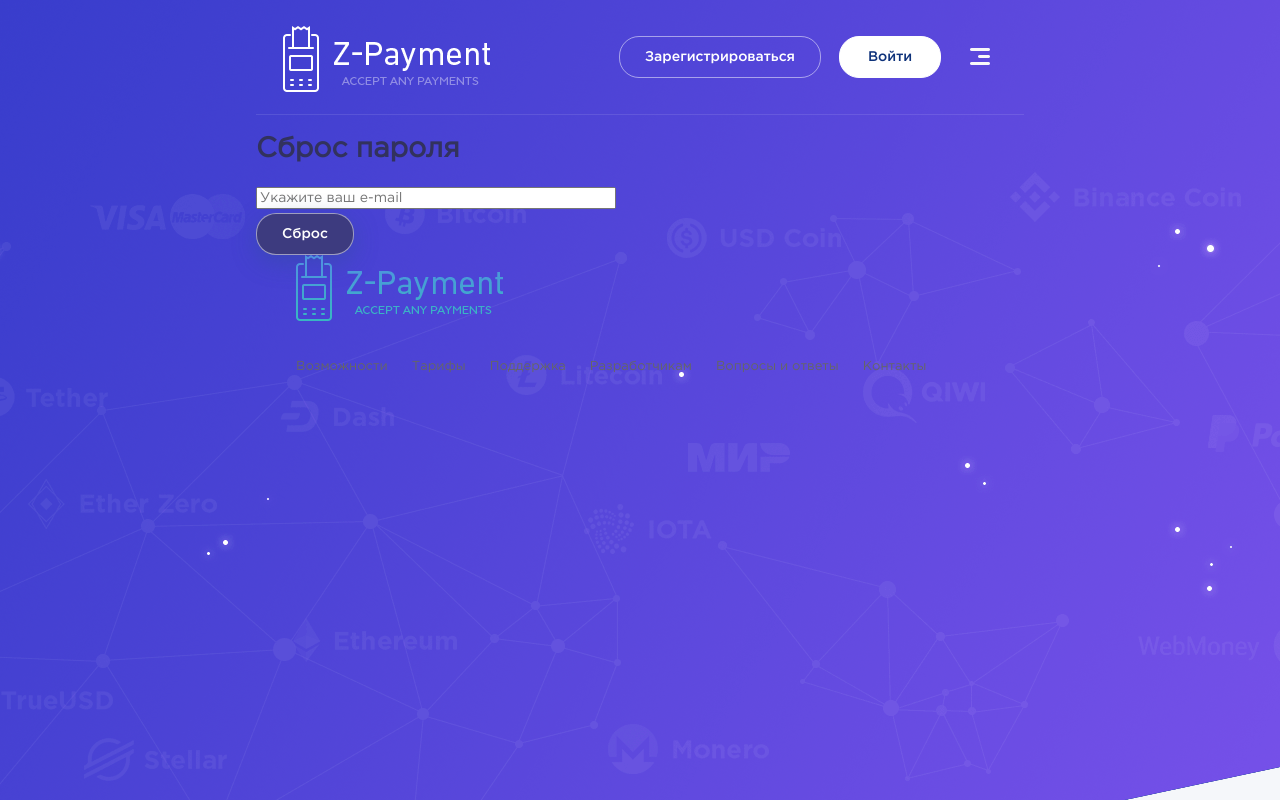
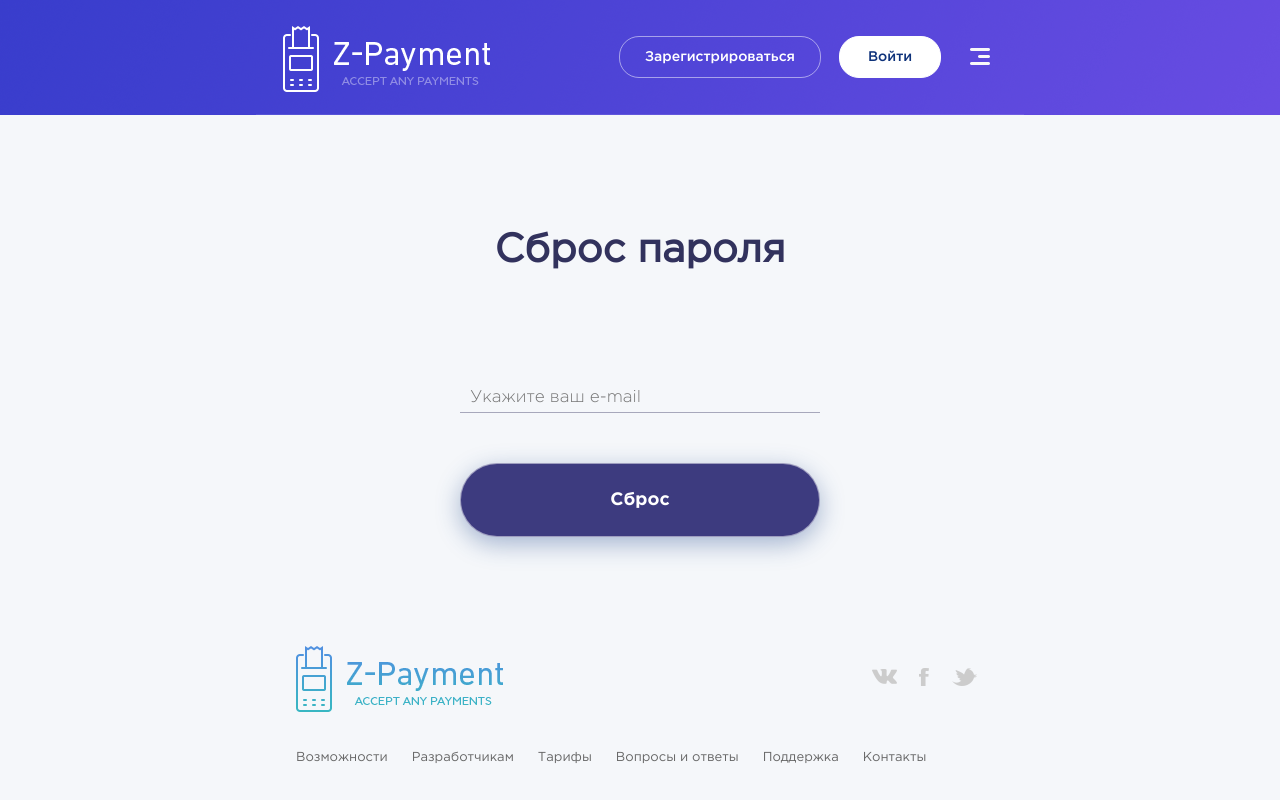
Before and after one commit to Aksnv/zpayment, a plain HTML site: page reset.html in a window 1280 px wide. Drawn offline with Linux system fonts and the light colour scheme.

Commit message:
Стилизовал reset

```diff
--- a/reset.html
+++ b/reset.html
@@ -15,8 +15,8 @@
   <link rel="icon" type="image/png" sizes="32x32" href="favicon-32x32.png">
   <link rel="icon" type="image/png" sizes="16x16" href="favicon-16x16.png">
 </head>
-<body>
-  <header class="page-header">
+<body class="inner-page">
+  <header class="page-header page-header_inner">
     <nav class="main-navigation page-header__main-navigation">
       <div class="container container_page-header">
         <a class="logo main-navigation__logo" href="index.html">
@@ -66,12 +66,12 @@
       </ul>
     </nav>
   </header>
-  <main class="page-content">
+  <main class="page-content page-content_inner">
     <section class="reset container">
       <h1 class="reset__header">Сброс пароля</h1>
       <form class="reset-form reset__form">
         <input class="reset-form__field reset-form__field_text reset-form__field_email" type="text" name="reset-form__field_email" placeholder="Укажите ваш e-mail">
-        <button class="button button_blue reset-form__button reset-form__button_submit" type="submit">Сброс</button>
+        <button class="button button_big button_blue reset-form__button reset-form__button_submit" type="submit">Сброс</button>
       </form>
     </section>
   </main>
@@ -81,17 +81,17 @@
     </a>
     <ul class="socials page-footer__socials">
       <li class="socials__item">
-        <a class="socials__link" href="#">
+        <a class="socials__link socials__link_vkontakte" href="#">
           <span class="visually-hidden">Вконтакте</span>
         </a>
       </li>
       <li class="socials__item">
-        <a class="socials__link" href="#">
+        <a class="socials__link socials__link_facebook" href="#">
           <span class="visually-hidden">Фейсбук</span>
         </a>
       </li>
       <li class="socials__item">
-        <a class="socials__link" href="#">
+        <a class="socials__link socials__link_twitter" href="#">
           <span class="visually-hidden">Твиттер</span>
         </a>
       </li>
@@ -101,16 +101,16 @@
         <a class="site-navigation__link site-navigation__link_footer" href="#">Возможности</a>
       </li>
       <li class="site-navigation__item site-navigation__item_footer">
+        <a class="site-navigation__link site-navigation__link_footer" href="#">Разработчикам</a>
+      </li>
+      <li class="site-navigation__item site-navigation__item_footer">
         <a class="site-navigation__link site-navigation__link_footer" href="#">Тарифы</a>
       </li>
       <li class="site-navigation__item site-navigation__item_footer">
-        <a class="site-navigation__link site-navigation__link_footer" href="#">Поддержка</a>
+        <a class="site-navigation__link site-navigation__link_footer" href="#">Вопросы и ответы</a>
       </li>
       <li class="site-navigation__item site-navigation__item_footer">
-        <a class="site-navigation__link site-navigation__link_footer" href="#">Разработчикам</a>
-      </li>
-      <li class="site-navigation__item site-navigation__item_footer">
-        <a class="site-navigation__link site-navigation__link_footer" href="#">Вопросы и ответы</a>
+        <a class="site-navigation__link site-navigation__link_footer" href="#">Поддержка</a>
       </li>
       <li class="site-navigation__item site-navigation__item_footer">
         <a class="site-navigation__link site-navigation__link_footer" href="#">Контакты</a>
--- a/styles/desktop.css
+++ b/styles/desktop.css
@@ -117,6 +117,10 @@
 
 
   /* ------------- Main content ------------- */
+
+  .page-content_inner {
+    justify-content: flex-start;
+  }
 
   .controls__button_back {
     margin-left: 0;
@@ -427,6 +431,12 @@
     margin-bottom: 37px;
   }
 
+  /* ------------- Reset ------------- */
+
+  .reset {
+    padding-top: 159px;
+  }
+
 
   /* ------------- Footer ------------- */
 
--- a/styles/mobile.css
+++ b/styles/mobile.css
@@ -4,6 +4,22 @@ body {
   background-image: url(../images/backgrounds/bg-top.png),
                     url(../images/backgrounds/bg-middle.png);
   background-position: center top, center 1903px;
+}
+
+.inner-page {
+  display: -webkit-flex;
+  display: -moz-flex;
+  display: -ms-flex;
+  display: -o-flex;
+  display: flex;
+  -webkit-flex-direction: column;
+  -moz-flex-direction: column;
+  -ms-flex-direction: column;
+  -o-flex-direction: column;
+  flex-direction: column;
+  height: 100vh;
+
+  background-image: none;
 }
 
 .container {
@@ -19,6 +35,12 @@ body {
   /*color: #ffffff;
 
   background-color: #4d44d6;*/
+}
+
+.page-header_inner {
+  background-image: url(../images/backgrounds/bg-top.png);
+  background-repeat: no-repeat;
+  background-position: center top;
 }
 
 .container_page-header {
@@ -279,6 +301,21 @@ body {
 
 
 /* ------------- Main content ------------- */
+
+.page-content_inner {
+  display: -webkit-flex;
+  display: -moz-flex;
+  display: -ms-flex;
+  display: -o-flex;
+  display: flex;
+  -webkit-flex-direction: column;
+  -moz-flex-direction: column;
+  -ms-flex-direction: column;
+  -o-flex-direction: column;
+  flex-direction: column;
+  justify-content: center;
+  flex-grow: 1;
+}
 
 .indicators {
   display: -webkit-flex;
@@ -1185,8 +1222,37 @@ body {
 
 /* ------------- Reset ------------- */
 
+.reset {
+  padding: 0 20px;
+}
+
+.reset__header {
+  margin: 0;
+  margin-bottom: 18px;
+
+  font-size: 25px;
+  line-height: 40px;
+  text-align: center;
+}
+
 .reset-form__field_text {
   width: 100%;
+  margin-bottom: 30px;
+  padding: 0 10px;
+
+  font-family: "GothamPro-Light", "Arial", sans-serif;
+  font-size: 17px;
+  line-height: 28px;
+
+  background-color: transparent;
+  border: none;
+  border-bottom: 1px solid #a7a8bb;
+}
+
+.reset-form__button_submit {
+  width: 100%;
+  margin-bottom: 12px;
+  padding: 22px 28px;
 }
 
 
--- a/styles/tablet.css
+++ b/styles/tablet.css
@@ -592,8 +592,24 @@
 
   /* ------------- Reset ------------- */
 
+  .reset {
+    padding-top: 10px;
+  }
+
+  .reset__header {
+    margin-bottom: 103px;
+
+    font-size: 40px;
+    line-height: 58px;
+  }
+
   .reset-form {
     width: 360px;
+    margin: auto;
+  }
+
+  .reset-form__field_text {
+    margin-bottom: 50px;
   }
 
 
```
Also changed, not shown: enter.html (+9 -9 lines), registration.html (+9 -9 lines).
